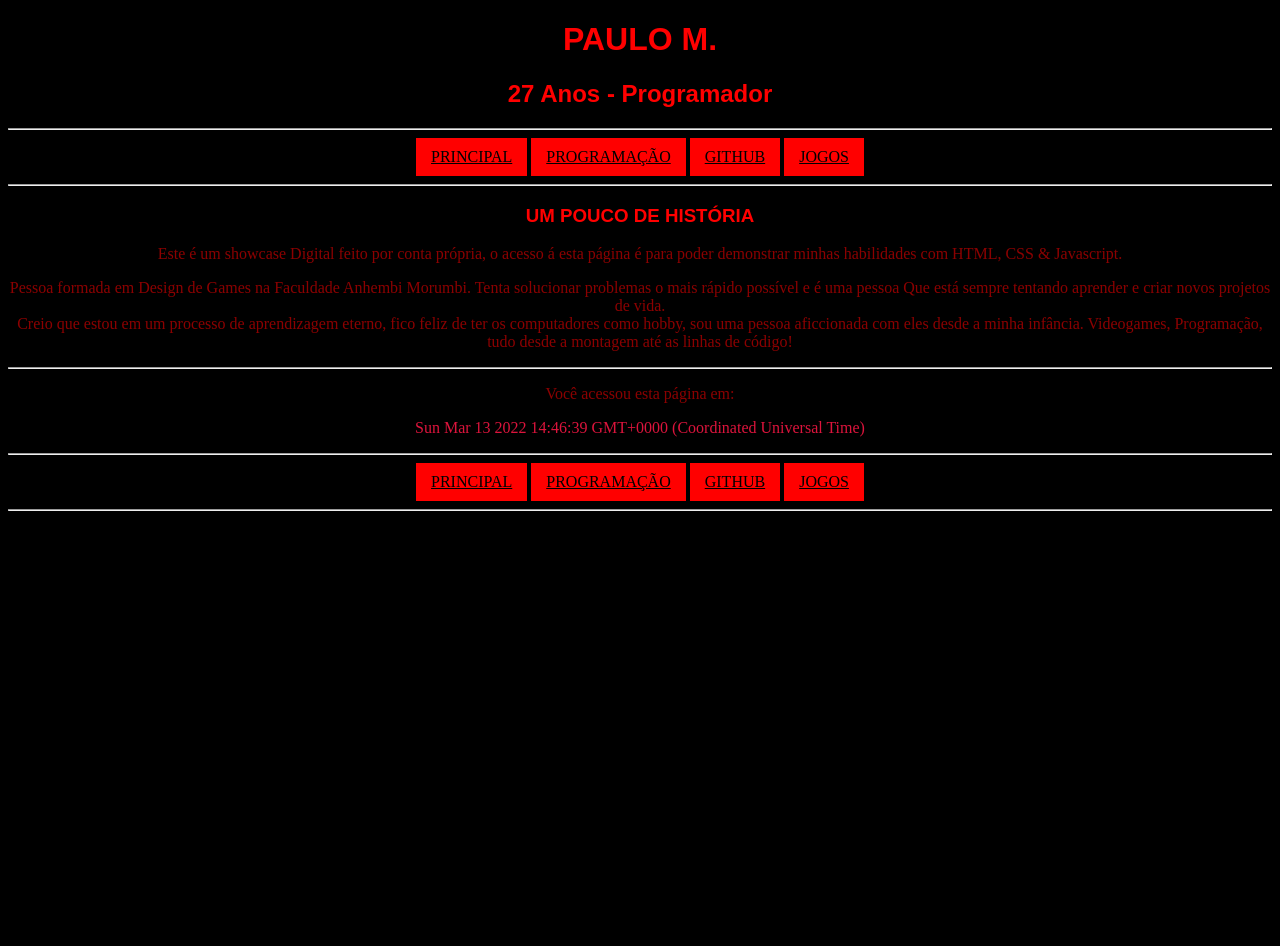
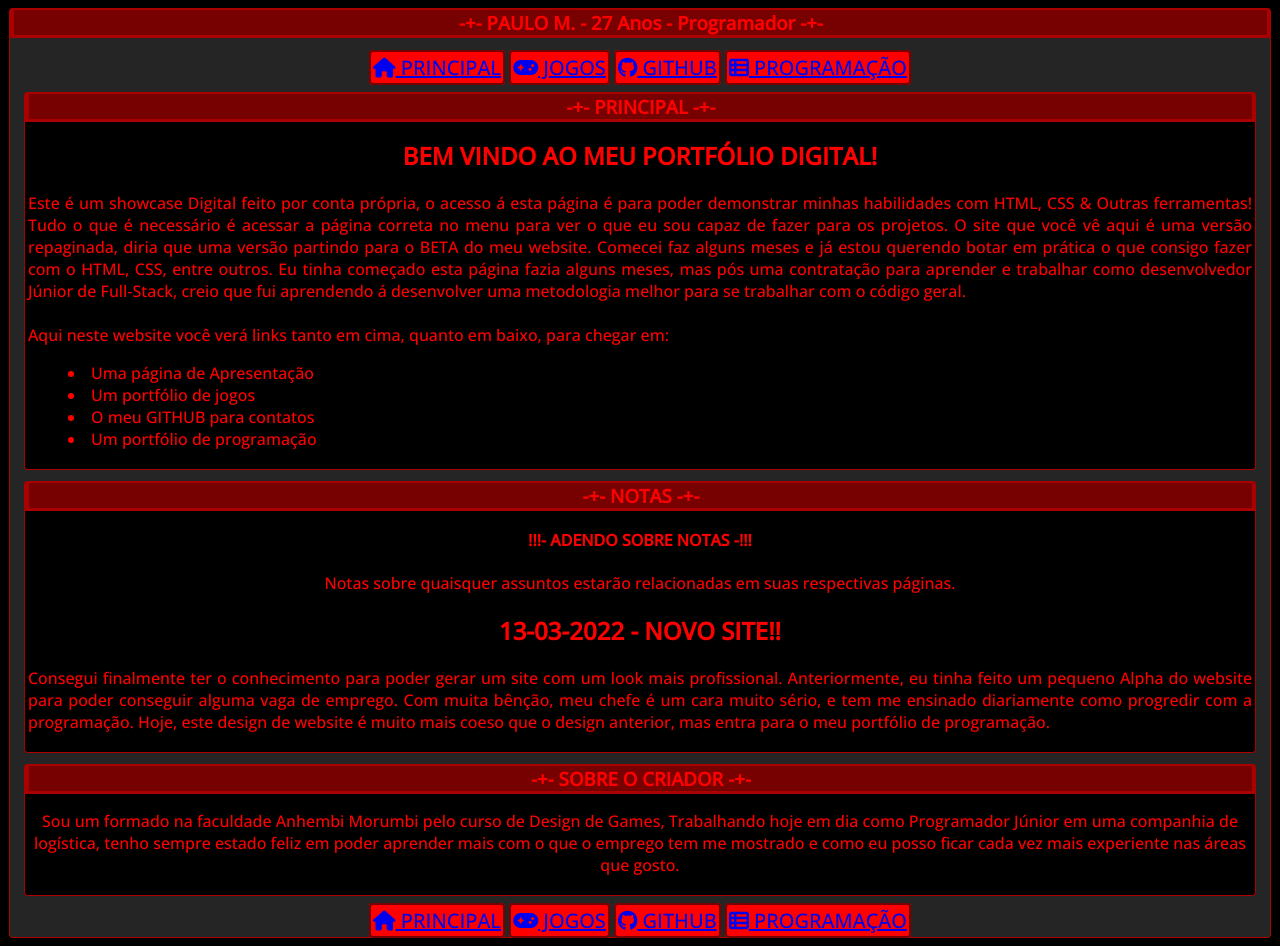
Before and after one commit to VIMercurial/VIMercurial.github.io, a PHP site: page / in a window 1280 px wide. Before the commit the page ends 511 px from the top, so only its background shows below. Run offline with PHP 8.4, Linux system fonts and the light colour scheme; some libraries are stand-ins or nearby versions.

Commit message:
Adição do novo Design

```diff
--- a/CSS.css
+++ b/CSS.css
@@ -1,99 +1,101 @@
-body {
+html{
     background-color: black;
 }
 
-.header {
-    color : red;
-    font-family: Arial, Helvetica, sans-serif;
-    text-underline-position: below;
-    text-align : center;
+.textInside{
+    width: auto;
+    color: red;
 }
 
-.centerlogos {
-    margin-left: auto;
-    margin-right: auto;
-
+.textJustify{
+    text-align: justify;
+    color: red;
 }
 
-.grid-container {
-    display: row;
+.textCenter{
     text-align: center;
-    grid-row-start: 5;
+    color: red;
 }
 
-.Reloginho{
-    color: crimson;
-    text-align: center;
+h4{
+    width: auto;
 }
 
-.centertext {
-    color : darkred;
-    text-underline-position: below;
-    text-align : center;
-
+.listLinks{
+    margin: 5px;
 }
 
-.centertextform {
-    color : red;
-    text-underline-position: below;
-    margin-right: 50%;
-    text-align : center;
+/* clickLinks é criado para fazer os botões do menu, interação adjunta com FontAwesome! */
 
+.clickLinks:hover{
+    cursor: pointer;
+    width: auto;
+    padding: 2px;
+    background:crimson;
+    font: 20px black;
+    border-radius: 4px;
+    border: 2px solid pink;
+    font-family: 'Open Sans', sans-serif;
 }
 
-.CalcRadio{
-    display: table;
-    margin-left: 50%;
-    margin-right: 50%;
-    text-align: center;
-    grid-row-start: 5;
+.clickLinks{
+    width: auto;
+    padding: 2px;
+    background:red;
+    font: 20px black;
+    border-radius: 4px;
+    border: 2px solid #770000;
+    font-family: 'Open Sans', sans-serif;
 }
 
 
+/* Tudo que é .box é organizado para criar o visual da página */
 
-label{
-    color: crimson;
-    margin-left: 49%;
+.boxHeader{
+    width: auto;
+    background-color: #770000;
+    margin-top:-31px;
+    margin-left:1px;
+}
+
+.boxHeaderText{
+    width: auto;
+    color: red;
+    font-family: 'Open Sans', sans-serif;
+    margin-top:-31px;
+    margin-left:1px;
+}
+
+ul{
+    list-style-position: inside;
 }
 
 
-
-button{
-    color: black;
-    background-color: red;
+.boxMain {
+    width: auto;
+    border-radius: 4px;
+    border-top: 30px solid #aa0000;
+    border-left: 1px solid #aa0000;
+    border-right: 1px solid #aa0000;
+    border-bottom: 1px solid #aa0000;
+    padding: 3px;
+    margin: 1px;
+    font-size: 20px red;
     text-align: center;
-    margin-left: 49%;
-    margin-right: 50%;
+    font-family: 'Open Sans', sans-serif;
+    background-color: #252525;
 }
 
-a:link {
-    background-color: red;
-    color: black;
-    padding: 10px 15px;
+.boxElements {
+    border-radius: 4px;
+    border-top: 30px solid #aa0000;
+    border-left: 1px solid #aa0000;
+    border-right: 1px solid #aa0000;
+    border-bottom: 1px solid #aa0000;
+    padding: 3px;
+    margin: 11px;
+    font-size: 20px red;
     text-align: center;
-    display: inline-block;
+    font-family: 'Open Sans', sans-serif;
+    background-color: black;
 }
-
-a:hover {
-    background-color: crimson;
-    color: black;
-    padding: 10px 15px;
-    text-align: center;
-    display: inline-block;
-}
-
-p {
-    text-align: center;
-}
-
-input {
-    display: block;
-    margin-left: auto;
-    margin-right: auto;
-}
-
-textarea {
-    display: block;
-    margin-left: auto;
-    margin-right: auto;
-}
--- a/JSCodes.js
+++ /dev/null
@@ -1,43 +0,0 @@
-/*
-function Inicializador()
-{
-    JSClock();
-}
-*/
-
-function JSCalculator()
-{
-
-    var x1 = document.getElementById("Number1").value;
-    var x2 = document.getElementById("Number2").value;
-
-    var num1 = parseInt(x1);
-    var num2 = parseInt(x2);
-
-    if(document.getElementById("plus").checked)
-    {
-        var sum = alert(num1 + num2);
-    }
-
-    if(document.getElementById("minus").checked)
-    {
-        var minus = alert(num1 - num2);
-    }
-
-    if(document.getElementById("division").checked)
-    {
-        var division = alert(num1 / num2);
-    }
-
-    if(document.getElementById("multi").checked)
-    {
-        var multi = alert(num1 * num2);
-    }
-
-}
-
-window.onload = function JS_Clock()
-{
-    var Segundinhos = new Date();
-    var Tempo = document.getElementById("Reloginho").innerText = Segundinhos;
-}
--- a/index.html
+++ b/index.html
@@ -1,62 +1,96 @@
 <!DOCTYPE html>
 <html lang="pt">
-    <link rel="stylesheet" href="CSS.css">
-    <script src="JSCodes.js"></script>
-<head>
-    <meta charset="UTF-8">
-    <meta name="viewport" content="width=device=width, initial-scale=1.0">
-        <h1 class="header">PAULO M. </h1>
+<script src="JSCodes.js"></script>
+<script src="https://kit.fontawesome.com/09f222d34e.js" crossorigin="anonymous"></script>
+<link href="https://fonts.googleapis.com/css2?family=Open+Sans:wght@500&display=swap" rel="stylesheet">
+<link rel="stylesheet" href="CSS.css">
+<meta charset="UTF-8">
+<meta name="viewport" content="width=device=width, initial-scale=1.0">
 
-        <h2 class="header">27 Anos - Programador </h2>
+<div class="boxMain">
+    <div class="boxHeader">
+        <h3 class="boxHeaderText"> -+- PAULO M. - 27 Anos - Programador -+- </h3>
+    </div>
 
-</head>
+    <thead class="listLinks">
+        <a class="clickLinks" href="index.html"><i class="fa-solid fa-house"></i> PRINCIPAL</a>
+        <a class="clickLinks" href="jogos.html"><i class="fa-solid fa-gamepad"></i> JOGOS</a>
+        <a class="clickLinks" href="https://github.com/VIMercurial/"><i class="fa-brands fa-github"></i> GITHUB</a>
+        <a class="clickLinks" href="prog.html"><i class="fa-solid fa-table-list"></i> PROGRAMAÇÃO</a>
+    </thead>
+
+    <div class="boxElements">
+        <div class="boxHeader">
+            <h3 class="boxHeaderText"> -+- PRINCIPAL -+-</h3>
+        </div>
+
+        <span class="textInside textJustify">
+            <h2 class="textCenter">BEM VINDO AO MEU PORTFÓLIO DIGITAL!</h2>
+            <p>
+                Este é um showcase Digital feito por conta própria,
+                o acesso á esta página é para poder demonstrar minhas habilidades com HTML, CSS & Outras ferramentas! Tudo
+                o que é necessário é acessar a página correta no menu para ver o que eu sou capaz de fazer para os projetos.
+                O site que você vê aqui é uma versão repaginada, diria que uma versão partindo para o BETA do meu website.
+                Comecei faz alguns meses e já estou querendo botar em prática o que consigo fazer com o HTML, CSS, entre outros.
+                Eu tinha começado esta página fazia alguns meses, mas pós uma contratação para aprender e trabalhar como
+                desenvolvedor Júnior de Full-Stack, creio que fui aprendendo á desenvolver uma metodologia melhor para se
+                trabalhar com o código geral.
+
+                <br>
+
+                <br>Aqui neste website você verá links tanto em cima, quanto em baixo, para chegar em:
+                <ul>
+                    <li>Uma página de Apresentação</li>
+                    <li>Um portfólio de jogos</li>
+                    <li>O meu GITHUB para contatos</li>
+                    <li>Um portfólio de programação</li>
+                </ul>
+            </p>
+        </span>
+    </div>
+
+    <div class="boxElements">
+        <div class="boxHeader">
+            <h3 class="boxHeaderText"> -+- NOTAS -+-</h3>
+        </div>
 
 
-</head>
+        <span class="textInside textJustify">
+            <h4 class="textCenter">!!!- ADENDO SOBRE NOTAS -!!!</h4>
+            <p class="textCenter">
+                Notas sobre quaisquer assuntos estarão relacionadas em suas respectivas páginas.
+            </p>
+        </span>
 
-<body>
-
-<hr>
-    <div class="grid-container">
-        <a href="index.html">PRINCIPAL</a>
-        <a href="1-Programa.html">PROGRAMAÇÃO</a>
-        <a href="https://github.com/VIMercurial/">GITHUB</a>
-        <a href="2-Jogos.html">JOGOS</a>
+        <span class="textInside textJustify">
+            <h2 class="textCenter"> 13-03-2022 - NOVO SITE!!</h2>
+            <p>
+                Consegui finalmente ter o conhecimento para poder gerar um site com um look mais profissional.
+                Anteriormente, eu tinha feito um pequeno Alpha do website para poder conseguir alguma vaga de emprego.
+                Com muita bênção, meu chefe é um cara muito sério, e tem me ensinado diariamente como progredir com a programação.
+                Hoje, este design de website é muito mais coeso que o design anterior, mas entra para o meu portfólio de programação.
+            </p>
+        </span>
     </div>
-<hr>
 
 
-<h3 class="header">UM POUCO DE HISTÓRIA</h3>
+    <div class="boxElements">
+        <div class="boxHeader">
+            <h3 class="boxHeaderText"> -+- SOBRE O CRIADOR -+-</h3>
+        </div>
+        <span class="textInside">
+            <p>
+                Sou um formado na faculdade Anhembi Morumbi pelo curso de Design de Games, Trabalhando hoje em dia como
+                Programador Júnior em uma companhia de logística, tenho sempre estado feliz em poder aprender mais com
+                o que o emprego tem me mostrado e como eu posso ficar cada vez mais experiente nas áreas que gosto.
+            </p>
+        </span>
+    </div>
 
-<p class="centertext"> Este é um showcase Digital feito por conta própria,
-o acesso á esta página é para poder demonstrar minhas habilidades com HTML, CSS & Javascript.
-</p>
-<p class="centertext">Pessoa formada em Design de Games na Faculdade Anhembi Morumbi.
-Tenta solucionar problemas o mais rápido possível e é uma pessoa
-Que está sempre tentando aprender e criar novos projetos de vida.
-<br>Creio que estou em um processo de aprendizagem eterno, fico feliz
-de ter os computadores como hobby, sou uma pessoa aficcionada com eles desde a minha infância.
-Videogames, Programação, tudo desde a montagem até as linhas de código!
-</p>
-
-<hr>
-<p class="centertext">Você acessou esta página em:</p>
-<p class="Reloginho" id="Reloginho">Relogio</p>
-
-
-</body>
-
-<footer>
-
-    <hr>
-    <div class="grid-container">
-        <a href="index.html">PRINCIPAL</a>
-        <a href="1-Programa.html">PROGRAMAÇÃO</a>
-        <a href="https://github.com/VIMercurial/">GITHUB</a>
-        <a href="2-Jogos.html">JOGOS</a>
-    </div>
-    <hr>
-
-
-
-</footer>
+    <thead class="listLinks">
+        <a class="clickLinks" href="index.html"><i class="fa-solid fa-house"></i> PRINCIPAL</a>
+        <a class="clickLinks" href="jogos.html"><i class="fa-solid fa-gamepad"></i> JOGOS</a>
+        <a class="clickLinks" href="https://github.com/VIMercurial/"><i class="fa-brands fa-github"></i> GITHUB</a>
+        <a class="clickLinks" href="prog.html"><i class="fa-solid fa-table-list"></i> PROGRAMAÇÃO</a>
+    </thead>
+</div>
```
